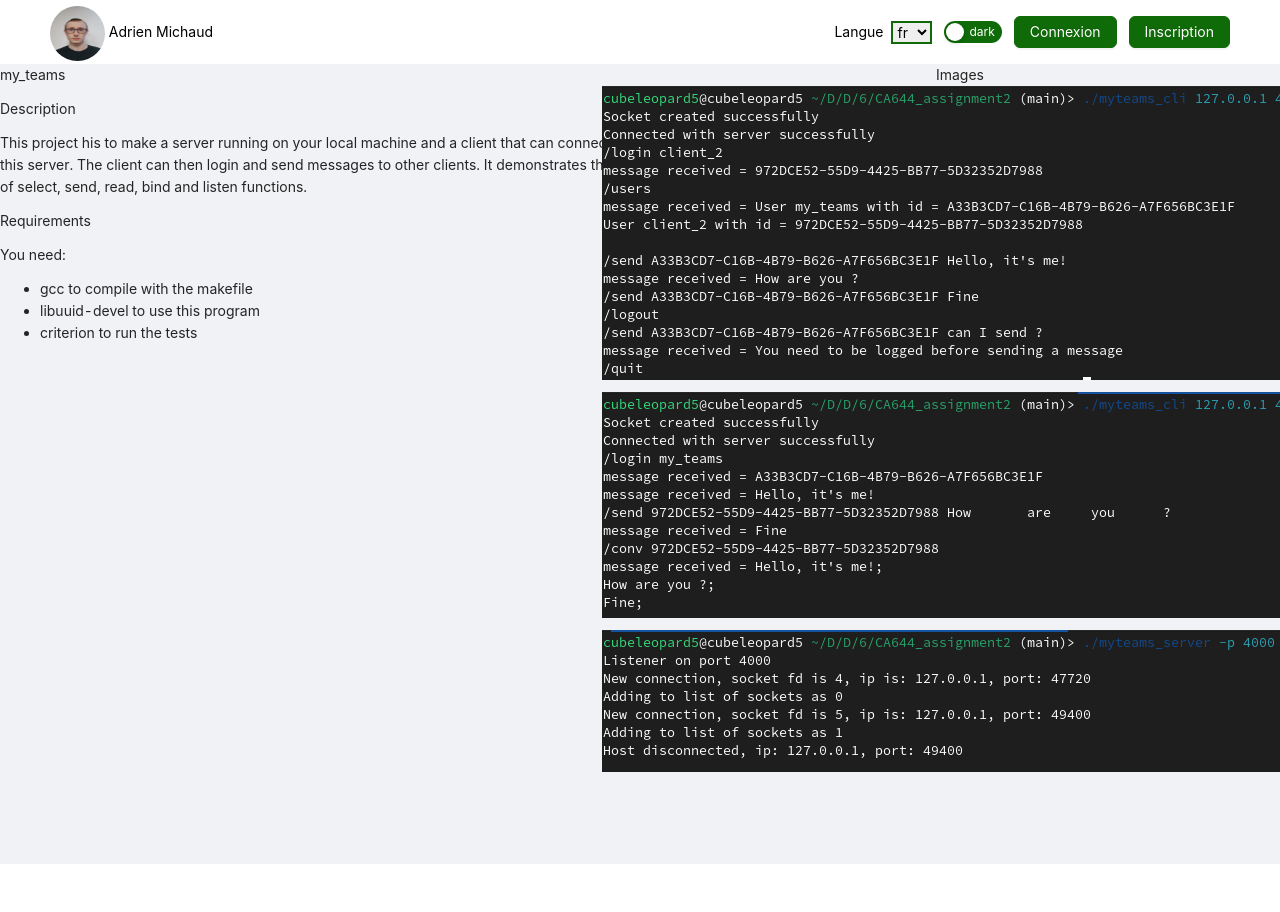
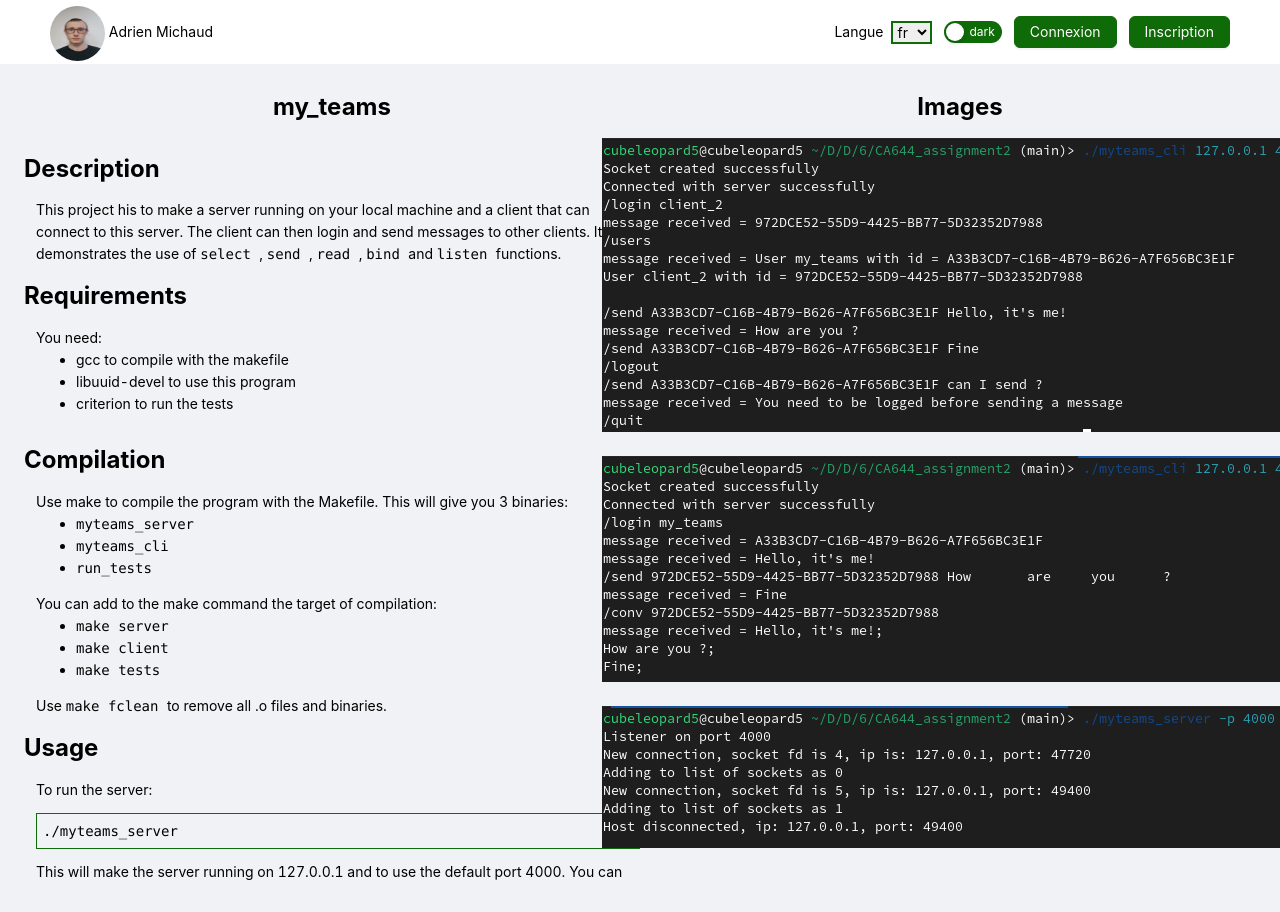
Before and after one commit to CubeLeopard5/app-front, a Nuxt app: page /my_teams in a window 1280 px wide. Shown: the top 912 px of the page. Before the commit the page ends 864 px from the top, so only its background shows below. Built offline with nearby package versions, Linux system fonts and the light colour scheme.

Commit message:
add page for my_teams

```diff
--- a/components/Projects/Section.vue
+++ b/components/Projects/Section.vue
@@ -13,11 +13,11 @@
             <a-col :span="18">
                 <div style="display: flex; flex-direction: row; justify-content: space-between;">
                     <span style="font-weight: bold; font-size: 18px;"> Erudia </span>
-                    <a href="https://eip.epitech.eu/2024/erudia/" target="_blank"> Lien vers le site</a>
+                    <a href="https://erudia.fr" target="_blank"> Lien vers le site</a>
                 </div>
                 <div style="display: flex; flex-direction: column; gap: 8px; padding: 0px 24px 0px 0px; margin-top: 12px;">
                     <span> Projet de fin d'étude à Epitech. Erudia est une plateforme permettant aux chercheurs de publier et reviewer des articles scientifiques. Elle permet également de rechercher des articles et de s'assurer de leur fiabilité. </span>
-                    <NuxtLink to="/erudia">See Images</NuxtLink>
+                    <NuxtLink to="/erudia"> Plus d'informations </NuxtLink>
                 </div>
             </a-col>
         </a-row>
@@ -35,7 +35,7 @@
                 </div>
                 <div style="display: flex; flex-direction: column; gap: 8px; padding: 0px 24px 0px 0px; margin-top: 12px;">
                     <span> This project his to make a server running on your local machine and a client that can connect to this server. The client can then login and send messages to other clients. It demonstrates the use of select, send, read, bind and listen functions. </span>
-                    <NuxtLink to="/my_teams">See Images</NuxtLink>
+                    <NuxtLink to="/my_teams"> Plus d'informations </NuxtLink>
                 </div>
             </a-col>
         </a-row>
--- a/components/Summary.vue
+++ b/components/Summary.vue
@@ -1,7 +1,7 @@
 <template>
     <a-affix :offset-top="top">
-        <div style="display: flex; flex-direction: column; gap: 16px; padding: 24px;" :style="{ color: store.themes[store.themes.selected].text }">
-            <div class="menu-item" @click="goToSection('aboutme')">
+        <div class="menu" :style="{ border: `solid 1px ${store.themes[store.themes.selected].tertiary}`, background: store.themes[store.themes.selected].primary, color: store.themes[store.themes.selected].text }">
+            <div class="menu-item" @click="goToSection('about')">
                 <UserOutlined />
                 <span> {{ $t('summary.about') }} </span>
             </div>
@@ -59,6 +59,16 @@ export default defineComponent({
 </script>
 
 <style scoped>
+.menu {
+    display: flex;
+    flex-direction: column;
+    gap: 16px;
+    padding: 24px;
+    margin-top: 12px;
+    border-radius: 12px;
+    box-shadow: rgba(0, 0, 0, 0.35) 0px 5px 15px;
+}
+
 .menu-item {
     cursor: pointer;
     display: flex;
--- a/pages/index.vue
+++ b/pages/index.vue
@@ -6,7 +6,7 @@
 			</a-col>
 			<a-col :span="18">
 				<div style="display: flex; flex-direction: column; align-items: center; padding-top: 24px; padding-bottom: 24px; gap: 24px;" class="list-cards">
-					<AboutMe id="aboutme" :style="{ 'background': store.themes[store.themes.selected].primary }" class="card"/>
+					<AboutMe id="about" :style="{ 'background': store.themes[store.themes.selected].primary }" class="card"/>
 					<SkillsSection id="skills" :style="{ 'background': store.themes[store.themes.selected].primary }" class="card"/>
 					<ProjectsSection id="projects" :style="{ 'background': store.themes[store.themes.selected].primary }" class="card"/>
 					<ExperiencesSection id="experiences" :style="{ 'background': store.themes[store.themes.selected].primary }" class="card"/>
--- a/pages/my_teams.vue
+++ b/pages/my_teams.vue
@@ -1,14 +1,15 @@
 <template>
-    <div>
+    <div :style="{ 'color': store.themes[store.themes.selected].text }">
         <a-row>
-            <a-col :span="12" style="display: flex; flex-direction: column; gap: 12px;">
-                <span> my_teams </span>
-                <div style="display: flex; flex-direction: column; gap: 12px;">
-                    <span> Description </span>
-                    <span> This project his to make a server running on your local machine and a client that can connect to this server. The client can then login and send messages to other clients. It demonstrates the use of select, send, read, bind and listen functions. </span>
+            <a-col :span="12" class="col-text">
+                <span class="title" style="display: flex; flex-direction: row; justify-content: center; margin-bottom: 12px;"> my_teams </span>
+                <div class="bloc">
+                    <span class="title"> Description </span>
+                    <span style="padding-left: 12px;"> This project his to make a server running on your local machine and a client that can connect to this server. The client can then login and send messages to other clients. It demonstrates the use of <code> select </code>, <code> send </code>, <code> read </code>, <code> bind </code> and <code> listen </code> functions. </span>
                 </div>
-                <div style="display: flex; flex-direction: column; gap: 12px;">
-                    <span> Requirements </span>
+                <div class="bloc">
+                    <span class="title"> Requirements </span>
+                    <div style="padding-left: 12px;">
                         <span> You need: </span>
                         <ul>
                             <li> gcc to compile with the makefile </li>
@@ -16,10 +17,64 @@
                             <li> criterion to run the tests </li>
                         </ul>
                     </div>
+                </div>
+                <div class="bloc">
+                    <span class="title"> Compilation </span>
+                    <div style="padding-left: 12px;">
+                        <span> Use make to compile the program with the Makefile. This will give you 3 binaries: </span>
+                        <ul>
+                            <li> <code> myteams_server </code> </li>
+                            <li> <code> myteams_cli </code> </li>
+                            <li> <code> run_tests </code> </li>
+                        </ul>
+                        <span> You can add to the make command the target of compilation: </span>
+                        <ul>
+                            <li> <code> make server </code> </li>
+                            <li> <code> make client </code> </li>
+                            <li> <code> make tests </code> </li>
+                        </ul>
+                        <span> Use <code> make fclean </code> to remove all .o files and binaries. </span>
+                    </div>
+                </div>
+                <div class="bloc">
+                    <span class="title"> Usage </span>
+                    <div style="padding-left: 12px;" class="bloc">
+                        <span> To run the server: </span>
+                        <code class="code-text"> ./myteams_server </code>
+                        <span> This will make the server running on 127.0.0.1 and to use the default port 4000. You can add the option -p or --port to change the port number. </span>
+                        <span> To run the client: </span>
+                        <code class="code-text"> ./myteams_cli &lt;host&gt; &lt;port number&gt; </code>
+                        <span> Choose the host and port number of an existing myteams_server running instance. </span>
+                        <span> To run the tests: </span>
+                        <code class="code-text"> ./run_tests </code>
+                    </div>
+                </div>
+                <div class="bloc">
+                    <span class="title"> Program commands </span>
+                    <div style="padding-left: 12px;" class="bloc">
+                        <span> Display help: </span>
+                        <code class="code-text"> /help </code>
+                        <span> Login with a username: </span>
+                        <span> To run the client: </span>
+                        <code class="code-text"> /login &lt;username&gt; #this will return you an uuid </code>
+                        <span> Send message to someone: </span>
+                        <code> /send &lt;uuid&gt; &lt;message&gt; </code>
+                        <span> See all users information: </span>
+                        <code class="code-text"> /users </code>
+                        <span> See one user information: </span>
+                        <code class="code-text"> /user &lt;uuid&gt; </code>
+                        <span> See conersation with a user: </span>
+                        <code class="code-text"> /conv &lt;uuid&gt; </code>
+                        <span> Logout: </span>
+                        <code class="code-text"> /logout </code>
+                        <span> Quit the program: </span>
+                        <code class="code-text"> /quit </code>
+                    </div>
+                </div>
             </a-col>
-            <a-col :span="12" style="display: flex; flex-direction: column; align-items: center;">
-                <span> Images </span>
-                <div style="display: flex; flex-direction: column; align-items: center; gap: 12px;">
+            <a-col :span="12" style="display: flex; flex-direction: column; align-items: center; margin-top: 24px;">
+                <span class="title" style="margin-bottom: 12px;"> Images </span>
+                <div style="display: flex; flex-direction: column; align-items: center; gap: 24px;">
                     <img src="@/assets/my_teams_1.png" alt="">
                     <img src="@/assets/my_teams_2.png" alt="">
                     <img src="@/assets/my_teams_3.png" alt="">
@@ -28,3 +83,42 @@
         </a-row>
     </div>
 </template>
+
+<script setup>
+import { useMainStore } from '~/store/main';
+
+const store = useMainStore();
+</script>
+
+<style scoped>
+.code-text {
+    border: solid 1px #0f6a08;
+    padding: 6px 6px 6px 6px;
+}
+
+.col-text {
+    display: flex;
+    flex-direction: column;
+    gap: 12px;
+    padding-left: 24px;
+    overflow-y: scroll;
+    height: 100vh;
+    margin-bottom: 24px;
+    margin-top: 24px;
+}
+
+.col-text::-webkit-scrollbar {
+    display: none;
+}
+
+.bloc {
+    display: flex;
+    flex-direction: column;
+    gap: 12px;
+}
+
+.title {
+    font-weight: bold;
+    font-size: 24px;
+}
+</style>
```
Lines whose indentation alone changed are shown as unchanged.
